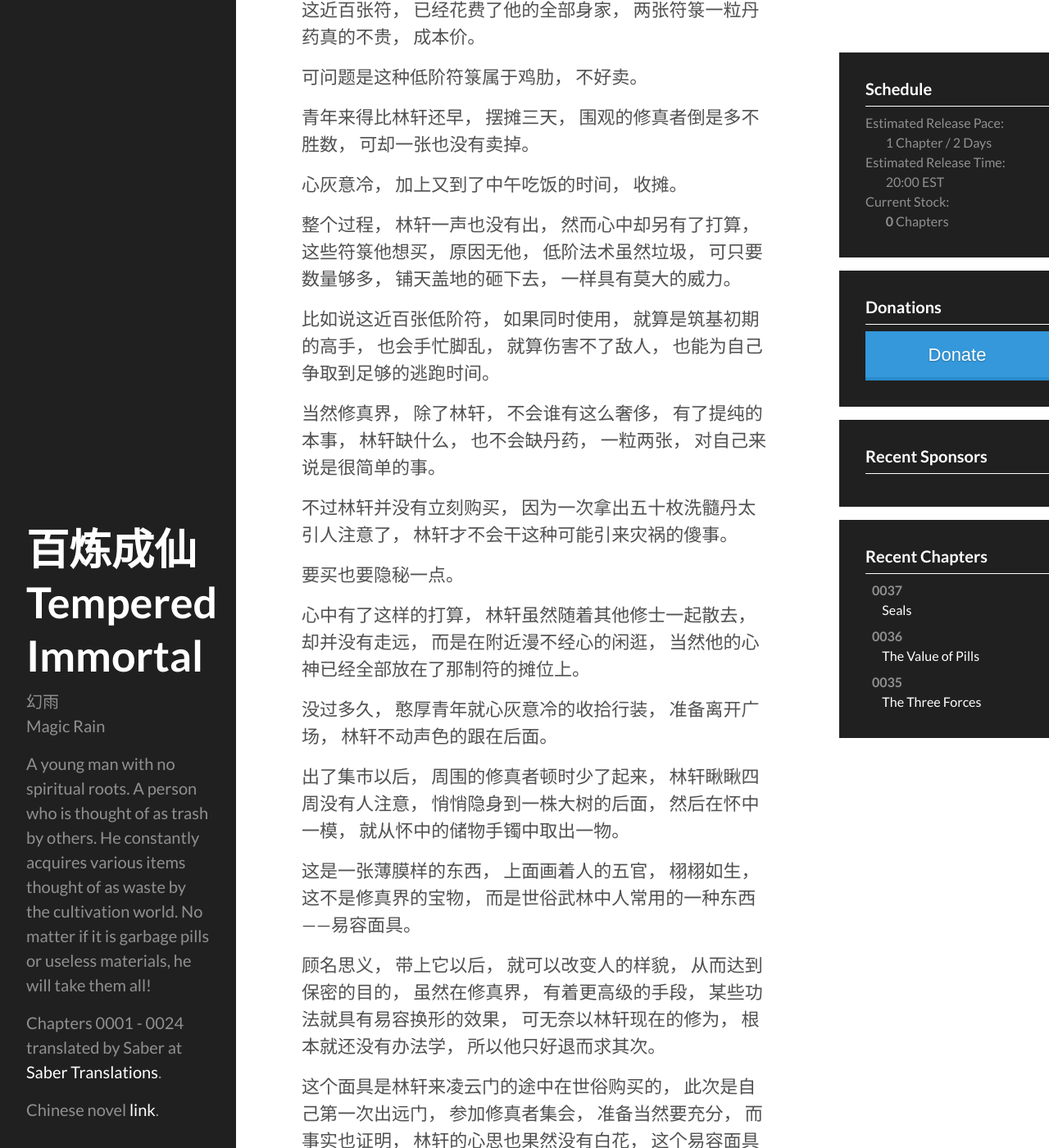
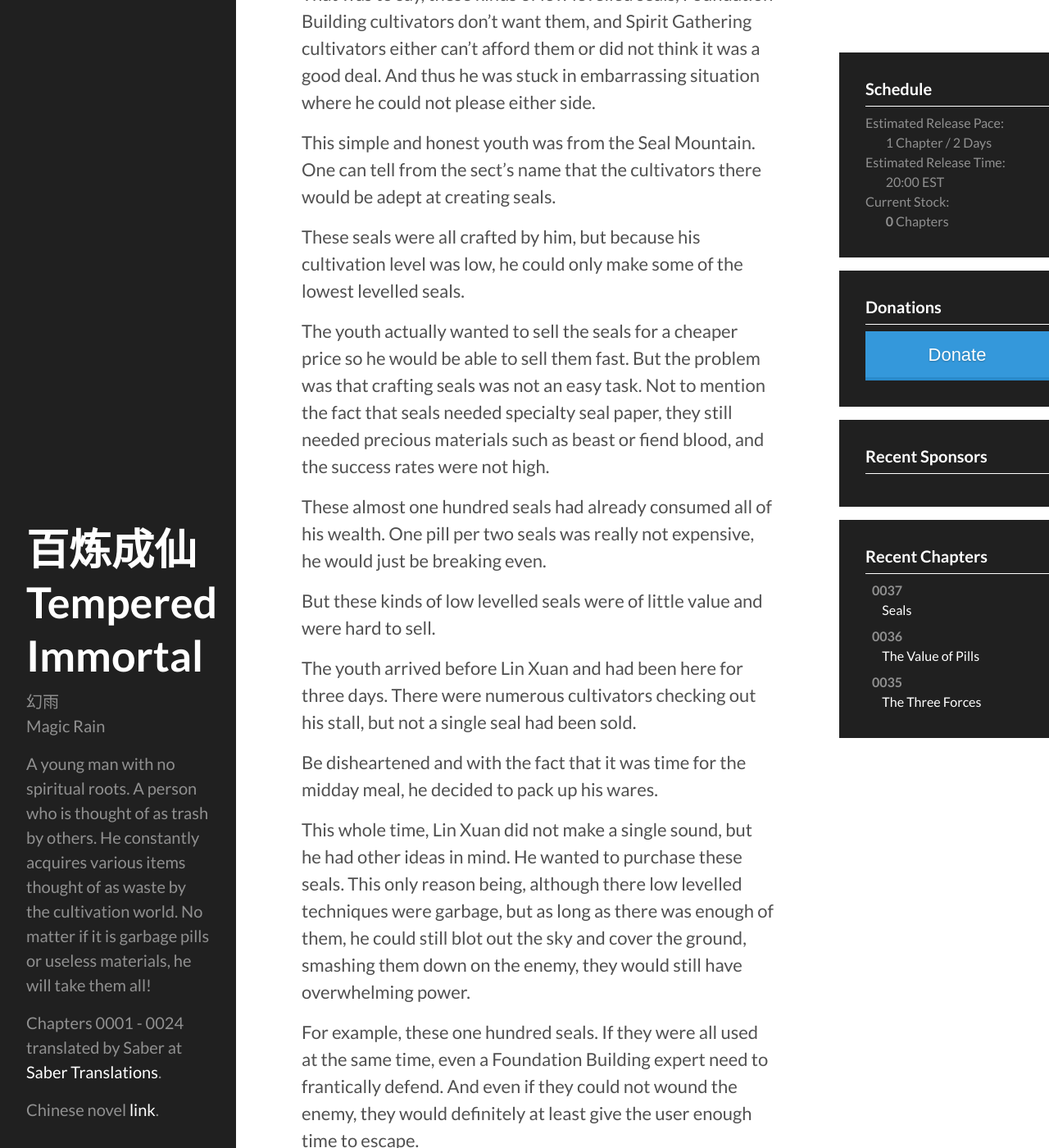
Before and after one commit to blcxtranslations/blcx, a Jekyll site: the page built from _translated/chapter-0037.md, in a window 1280 px wide and 1400 px high, scrolled down 3053 px. Shown: the whole window at 82% size. Built offline with Jekyll 4.4.1, drawn with Linux system fonts in a browser that asks for light colours; comment, search, counter and statistics services are not loaded; some of the changed text lies outside the part shown.

Commit message:
Chapter 0037

```diff
--- a/_data/glossary.yml
+++ b/_data/glossary.yml
@@ -47,7 +47,7 @@
   category: "Sects"
 
 - word: "道符山"
-  translation: "Talisman mountain"
+  translation: "Seal Mountain"
   category: "Sects"
 
 - word: "天星宗"
--- a/_translated/chapter-0037.md
+++ b/_translated/chapter-0037.md
@@ -31,167 +31,59 @@ Lin Xuan pushed to the front and after taking a look at the seals placed in the
 
 The seals that were for sale were all low grade, and they were the most basic and lowest of the low grade techniques. For example, the Hail technique, the blaze technique, the Quicksand technique, the Rock Fall technique, the Briers technique, etc. There was plenty of variety, but these kinds of techniques, even Spirit Gathering first layer cultivators could easily use, what was the point of purchasing them?
 
-所以别看围了那么多人，
-却没有一个修士愿意购买，
-过了良久，
-才终于有一个声音用调侃的语气道：“摊主，
-你的这些符怎么卖？”
+Therefore, even though there were many cultivators around the stall, not a single one was will to purchase anything. Finally, after a long time, a voice, with a ridiculing tone asked: "Stall owner, what are the prices for your seals?"
 
-青年的脸更红了，
-头也低了下去，
-他的那副表情看得旁人都着急：“一粒下品洗髓丹两张。”
+The youth flushed even more and lowered his head. Adopting an expression that worried the surrounding cultivators, he said: "One low grade Purified Essence pill for two seals."
 
-“哼，
-这种低阶的法术，
-轻易就能施展出来，
-还卖那么贵，
-想丹药想疯了。”
+"Hmph! This kind of low grade technique can easily be executed, and you still want that much for it. Your want for pills have driven you insane."
 
-众人也一阵嘲讽，
-纷纷散去，
-青年的脸更红，
-叹了口气，
-开始收拾摊子，
-他在这里已经摆了两天，
-可还是一张符都没有买出去。
+The crowd also ridiculed him for a while, then slowly dispersed. The youth flushed some more, then sighing, he began to pack up his stall. He had already been here for two days, but he had not sold a single seal.
 
-这倒不是低阶的符箓真的没用，
-其实对于法力不高的修真者还是不错的防身选择，
-之所以难卖，
-有两个原因。
+It was not because low levelled seals were useless, for cultivators with low spirit power, they were a good choice for self defense. There were two reasons that caused them to be difficult to sell.
 
-首先，
-筑基期的修士肯定不会买，
-因为这种低阶法术他们根本就看不上眼，
-自然不愿意白白花费晶石或者丹药交换，
-其二，
-如果是灵动期低阶的修真者，
-虽然符箓里的法术他们也可以施展，
-但毕竟要消耗灵力，
-且速度较慢，
-有好用的符箓当然想要了，
-可问题是，
-他们穷啊，
-心有余而力不足，
-只能吃不到葡萄说葡萄酸了。
+Firstly, Foundation Building cultivators would definitely not purchase these, because this kinds of low levelled techniques were not worth their time, so they would naturally not waste spirit stones or pills on this kind of exchange. Secondly, for Spirit Gathering cultivators, although they can execute these techniques, it would consume spiritual power and was slower to execute. So of course they would want seals. But the problem was, they were poor, so it was beyond their grasp, and they could only insult what they could not have[^2].
 
-也就是说，
-这种低阶的符箓，
-筑基期的高阶修士不想要，
-灵动期的又买不起，
-或者是觉得不划算，
-因而陷入了两头不讨好的尴尬境地。
+That was to say, these kinds of low levelled seals, Foundation Building cultivators don't want them, and Spirit Gathering cultivators either can't afford them or did not think it was a good deal. And thus he was stuck in embarrassing situation where he could not please either side.
 
-这个憨厚青年，
-其实是道符山的低阶弟子，
-从宗派的名字，
-就可以听出这派的修士善于制符。
+This simple and honest youth was from the Seal Mountain. One can tell from the sect's name that the cultivators there would be adept at creating seals.
 
-这些符箓都是他自己做的，
-只不过限于修为浅，
-只能封印一些最低级的法术。
+These seals were all crafted by him, but because his cultivation level was low, he could only make some of the lowest levelled seals.
 
-青年其实也想将符卖便宜一些，
-好快点出手，
-可问题是，
-制符不是一件容易的工作，
-且不说本身就需要消耗特定的符纸，
-以及妖兽血等珍贵的材料，
-而且成功率又不高。
+The youth actually wanted to sell the seals for a cheaper price so he would be able to sell them fast. But the problem was that crafting seals was not an easy task. Not to mention the fact that seals needed specialty seal paper, they still needed precious materials such as beast or fiend blood, and the success rates were not high.
 
-这近百张符，
-已经花费了他的全部身家，
-两张符箓一粒丹药真的不贵，
-成本价。
+These almost one hundred seals had already consumed all of his wealth. One pill per two seals was really not expensive, he would just be breaking even.
 
-可问题是这种低阶符箓属于鸡肋，
-不好卖。
+But these kinds of low levelled seals were of little value and were hard to sell.
 
-青年来得比林轩还早，
-摆摊三天，
-围观的修真者倒是多不胜数，
-可却一张也没有卖掉。
+The youth arrived before Lin Xuan and had been here for three days. There were numerous cultivators checking out his stall, but not a single seal had been sold.
 
-心灰意冷，
-加上又到了中午吃饭的时间，
-收摊。
+Be disheartened and with the fact that it was time for the midday meal, he decided to pack up his wares.
 
-整个过程，
-林轩一声也没有出，
-然而心中却另有了打算，
-这些符箓他想买，
-原因无他，
-低阶法术虽然垃圾，
-可只要数量够多，
-铺天盖地的砸下去，
-一样具有莫大的威力。
+This whole time, Lin Xuan did not make a single sound, but he had other ideas in mind. He wanted to purchase these seals. This only reason being, although there low levelled techniques were garbage, but as long as there was enough of them, he could still blot out the sky and cover the ground, smashing them down on the enemy, they would still have overwhelming power.
 
-比如说这近百张低阶符，
-如果同时使用，
-就算是筑基初期的高手，
-也会手忙脚乱，
-就算伤害不了敌人，
-也能为自己争取到足够的逃跑时间。
+For example, these one hundred seals. If they were all used at the same time, even a Foundation Building expert need to frantically defend. And even if they could not wound the enemy, they would definitely at least give the user enough time to escape.
 
-当然修真界，
-除了林轩，
-不会谁有这么奢侈，
-有了提纯的本事，
-林轩缺什么，
-也不会缺丹药，
-一粒两张，
-对自己来说是很简单的事。
+Of course, in the world of cultivation, other than Lin Xuan, would else would be so wasteful? With the ability to purify, what does Lin Xuan lack? He didn't lack pills, so one pill per two seals was a very simple transaction.
 
-不过林轩并没有立刻购买，
-因为一次拿出五十枚洗髓丹太引人注意了，
-林轩才不会干这种可能引来灾祸的傻事。
+But Lin Xuan did not try to purchase them immediately, because pulling out fifty Purified Essence pills would attract too much attention. Lin Xuan would not do this kind of stupid thing that would only lead to disaster.
 
-要买也要隐秘一点。
+He would need to find a more secluded place to buy them.
 
-心中有了这样的打算，
-林轩虽然随着其他修士一起散去，
-却并没有走远，
-而是在附近漫不经心的闲逛，
-当然他的心神已经全部放在了那制符的摊位上。
+Coming up with this plan, Lin Xuan followed the other cultivators and walked off, but he did move far away and only casually strolled about neared the stall. Of course, all of his attention was focused on that stall selling seals.
 
-没过多久，
-憨厚青年就心灰意冷的收拾行装，
-准备离开广场，
-林轩不动声色的跟在后面。
+Not long after, the simple and honest youth dishearteningly packed up his items, getting ready to leave the plaza. Lin Xuan quietly followed him.
 
-出了集市以后，
-周围的修真者顿时少了起来，
-林轩瞅瞅四周没有人注意，
-悄悄隐身到一株大树的后面，
-然后在怀中一模，
-就从怀中的储物手镯中取出一物。
+After leaving the marketplace, the number of cultivators suddenly dropped. Checking to see that no one had noticed him, he quietly stepped behind a large tree and removed a item from his storage bracelet that was concealed in his bosom.
 
-这是一张薄膜样的东西，
-上面画着人的五官，
-栩栩如生，
-这不是修真界的宝物，
-而是世俗武林中人常用的一种东西——易容面具。
+It was a membrane like item that had a very lifelike face painted upon it. This was not a treasure of the cultivation world, but was instead from the secular world. Martial artists often used these disguising masks.
 
-顾名思义，
-带上它以后，
-就可以改变人的样貌，
-从而达到保密的目的，
-虽然在修真界，
-有着更高级的手段，
-某些功法就具有易容换形的效果，
-可无奈以林轩现在的修为，
-根本就还没有办法学，
-所以他只好退而求其次。
+As the name suggests, after putting it on, it would change a person's appearance, so I can conceals their identity. Although in the cultivation world there are more advanced ways to do this, such as some advanced techniques to change facial features. But Lin Xuan's level was too low and he simply had no way to learn these techniques, so he could only go with his second best option.
 
-这个面具是林轩来凌云门的途中在世俗购买的，
-此次是自己第一次出远门，
-参加修真者集会，
-准备当然要充分，
-而事实也证明，
-林轩的心思也果然没有白花，
-这个易容面具马上就要派上用场了。
+He had purchased this mask in the secular world on his way to the Soaring Cloud sect. This was his first journey, so he needed to be fully prepared to participate in the gathering of cultivators. But this also proved that Lin Xuan really did not waste his time thinking and preparing because he already had a use for this mask.
 
 - - -
 - - -
 
 [^1]: [Fulu](https://en.wikipedia.org/wiki/Fulu) are basically paper seals / talisman that could summon, control, exorcise spirits and deities.
+
+[^2]: The literal translation here is "If they could not eat the grapes, they could only call it sour." So basically, the can only insult what they could not have.
```
Also changed, not shown: other parts of _translated/chapter-0037.md (+1 -1 lines), _translated/chapter-0025.md (+1 -1 lines), _translated/chapter-0035.md (+1 -1 lines).
